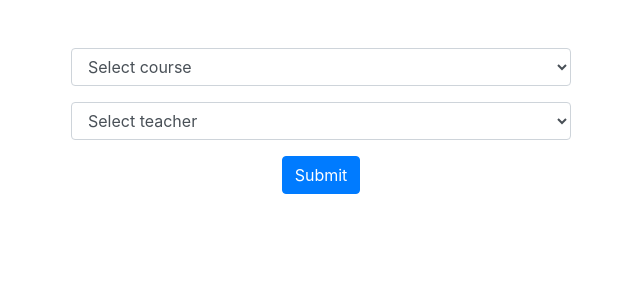
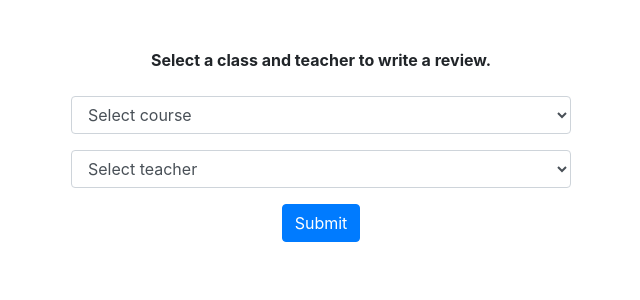
Before and after one commit to nicolavic98/wyguide, a Flask app: page /review in a window 1280 px wide. Shown: the part 78-378 px from the top of the page, without its empty margins (319-959 px from the left). Run offline with Flask 2, Linux system fonts and the light colour scheme; a user stored in the database is signed in; parts of the project's set-up code (start-up, migrations or seed data) failed here and were passed over; some libraries are stand-ins or nearby versions.

Commit message:
Update review.html

```diff
--- a/templates/review.html
+++ b/templates/review.html
@@ -8,6 +8,7 @@
 
 {% block main %}
 
+    <center> <strong> Select a class and teacher to write a review. </strong></center> <br>
     <form action="/review" method="post">
          <div class="form-group">
             <center> <select input style="width: 500px" class="form-control" name="class">
```
